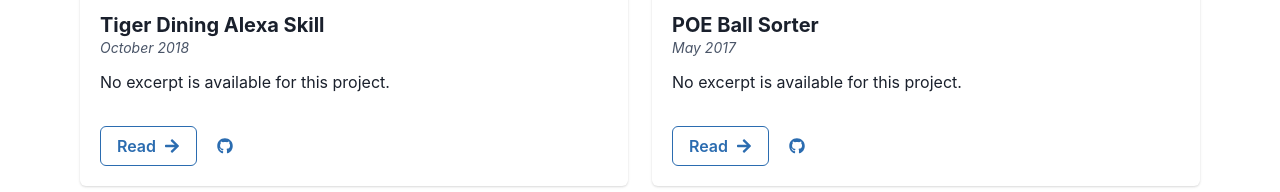
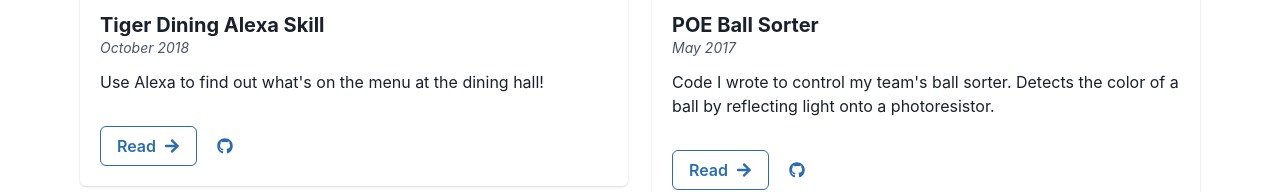
Before and after one commit to BenJetson/benjetson.github.io, a Next.js app in the folder next/: page /projects in a window 1280 px wide. Shown: the part 450-642 px from the top of the page. Built offline with nearby package versions, Linux system fonts and the light colour scheme; no server answers.

Commit message:
Use description for project cards. #175

```diff
--- a/next/pages/projects/index.js
+++ b/next/pages/projects/index.js
@@ -49,12 +49,7 @@
         <Text textStyle="subtitle">
           {formatAsMonthDate(project.frontMatter.date)}
         </Text>
-        <Text>
-          {
-            // FIXME excerpts not working!
-            project.excerpt || "No excerpt is available for this project."
-          }
-        </Text>
+        <Text noOfLines={3}>{project.frontMatter.description}</Text>
       </CardBody>
       <CardFooter pt={0}>
         <ButtonGroup>
```
